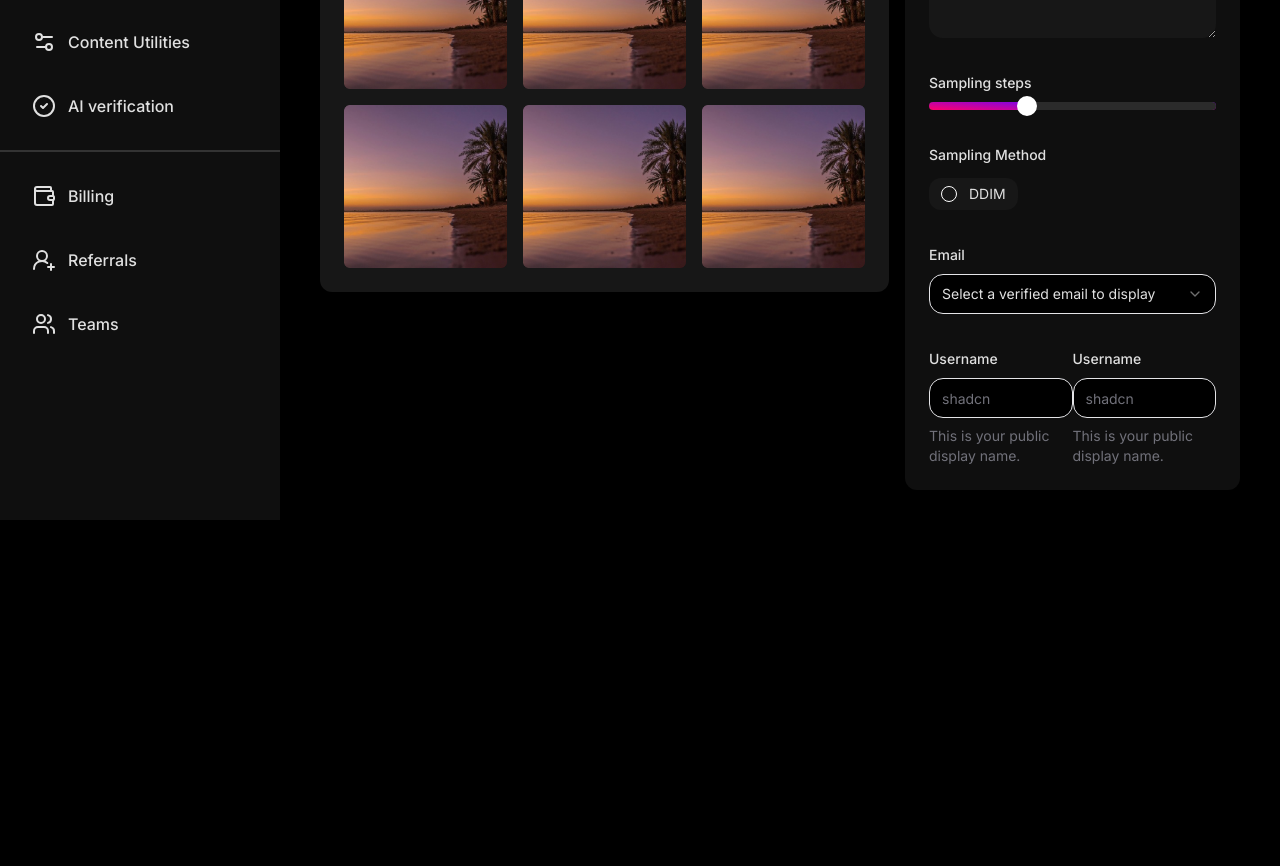
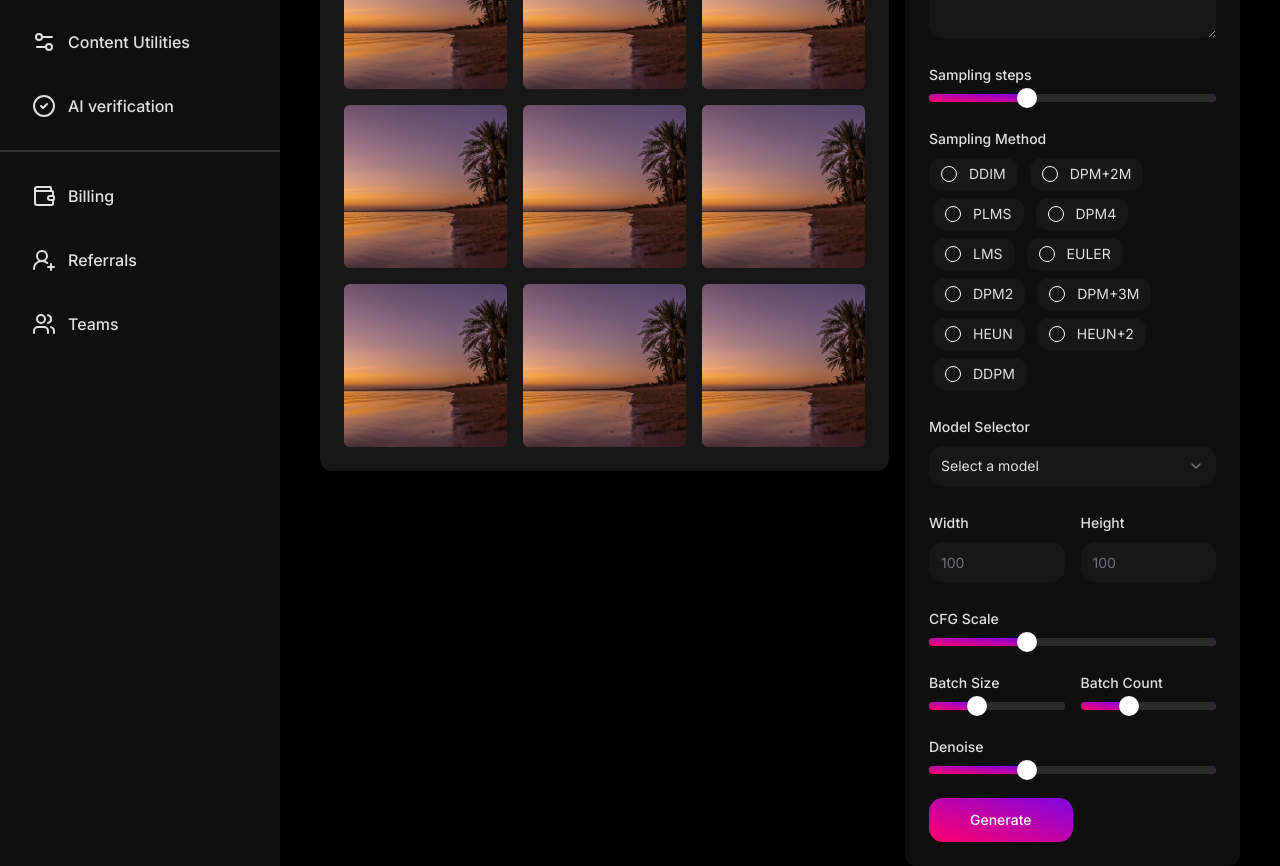
Before and after one commit to ra-kesh/Stupid-AI, a Next.js app: page /generate-image in a window 1280 px wide. Shown: the part 280-1146 px from the top of the page. Before the commit the page ends 800 px from the top, so only its background shows below. Built offline with nearby package versions, Linux system fonts and the light colour scheme.

Commit message:
feat:iniital image generation forn

```diff
--- a/app/(dashboard)/generate-image/_component/ImageGenerationForm.tsx
+++ b/app/(dashboard)/generate-image/_component/ImageGenerationForm.tsx
@@ -14,9 +14,8 @@ import { Textarea } from "@/components/ui/textarea"
 const ImageGenerationForm = () => {
   const form = useForm()
   return (
-    <div className="grid grid-cols-subgrid">
     <Form {...form}>
-        <form onSubmit={form.handleSubmit(() => {})} className="space-y-8">
+      <form onSubmit={form.handleSubmit(() => {})} className="space-y-6">
         <FormField
           control={form.control}
           name="text-prompt"
@@ -55,19 +54,79 @@ const ImageGenerationForm = () => {
           control={form.control}
           name="type"
           render={({ field }) => (
-              <FormItem className="space-y-3">
+            <FormItem className="">
               <FormLabel>Sampling Method</FormLabel>
               <FormControl>
                 <RadioGroup
                   onValueChange={field.onChange}
                   defaultValue={field.value}
-                    className="flex flex-row space-x-1"
+                  className="flex flex-row flex-wrap space-x-1"
                 >
                   <FormItem className="flex items-center space-x-3 space-y-0 rounded-sm bg-card px-3 py-2">
                     <FormControl>
-                        <RadioGroupItem value="all" />
+                      <RadioGroupItem value="ddim" />
                     </FormControl>
                     <FormLabel className="font-normal">DDIM</FormLabel>
+                  </FormItem>
+                  <FormItem className="flex items-center space-x-3 space-y-0 rounded-sm bg-card px-3 py-2">
+                    <FormControl>
+                      <RadioGroupItem value="dpm+2m" />
+                    </FormControl>
+                    <FormLabel className="font-normal">DPM+2M</FormLabel>
+                  </FormItem>
+                  <FormItem className="flex items-center space-x-3 space-y-0 rounded-sm bg-card px-3 py-2">
+                    <FormControl>
+                      <RadioGroupItem value="plms" />
+                    </FormControl>
+                    <FormLabel className="font-normal">PLMS</FormLabel>
+                  </FormItem>
+                  <FormItem className="flex items-center space-x-3 space-y-0 rounded-sm bg-card px-3 py-2">
+                    <FormControl>
+                      <RadioGroupItem value="dpm4" />
+                    </FormControl>
+                    <FormLabel className="font-normal">DPM4</FormLabel>
+                  </FormItem>
+                  <FormItem className="flex items-center space-x-3 space-y-0 rounded-sm bg-card px-3 py-2">
+                    <FormControl>
+                      <RadioGroupItem value="lms" />
+                    </FormControl>
+                    <FormLabel className="font-normal">LMS</FormLabel>
+                  </FormItem>
+                  <FormItem className="flex items-center space-x-3 space-y-0 rounded-sm bg-card px-3 py-2">
+                    <FormControl>
+                      <RadioGroupItem value="euler" />
+                    </FormControl>
+                    <FormLabel className="font-normal">EULER</FormLabel>
+                  </FormItem>
+                  <FormItem className="flex items-center space-x-3 space-y-0 rounded-sm bg-card px-3 py-2">
+                    <FormControl>
+                      <RadioGroupItem value="dpm2" />
+                    </FormControl>
+                    <FormLabel className="font-normal">DPM2</FormLabel>
+                  </FormItem>
+                  <FormItem className="flex items-center space-x-3 space-y-0 rounded-sm bg-card px-3 py-2">
+                    <FormControl>
+                      <RadioGroupItem value="dpm+3m" />
+                    </FormControl>
+                    <FormLabel className="font-normal">DPM+3M</FormLabel>
+                  </FormItem>
+                  <FormItem className="flex items-center space-x-3 space-y-0 rounded-sm bg-card px-3 py-2">
+                    <FormControl>
+                      <RadioGroupItem value="heun" />
+                    </FormControl>
+                    <FormLabel className="font-normal">HEUN</FormLabel>
+                  </FormItem>
+                  <FormItem className="flex items-center space-x-3 space-y-0 rounded-sm bg-card px-3 py-2">
+                    <FormControl>
+                      <RadioGroupItem value="heun+2" />
+                    </FormControl>
+                    <FormLabel className="font-normal">HEUN+2</FormLabel>
+                  </FormItem>
+                  <FormItem className="flex items-center space-x-3 space-y-0 rounded-sm bg-card px-3 py-2">
+                    <FormControl>
+                      <RadioGroupItem value="ddpm" />
+                    </FormControl>
+                    <FormLabel className="font-normal">DDPM</FormLabel>
                   </FormItem>
                 </RadioGroup>
               </FormControl>
@@ -77,20 +136,20 @@ const ImageGenerationForm = () => {
         />
         <FormField
           control={form.control}
-            name="email"
+          name="model"
           render={({ field }) => (
             <FormItem>
-                <FormLabel>Email</FormLabel>
+              <FormLabel>Model Selector</FormLabel>
               <Select onValueChange={field.onChange} defaultValue={field.value}>
                 <FormControl>
-                    <SelectTrigger>
-                      <SelectValue placeholder="Select a verified email to display" />
+                  <SelectTrigger className="border-none bg-card">
+                    <SelectValue placeholder="Select a model" />
                   </SelectTrigger>
                 </FormControl>
                 <SelectContent>
-                    <SelectItem value="m@example.com">m@example.com</SelectItem>
-                    <SelectItem value="m@google.com">m@google.com</SelectItem>
-                    <SelectItem value="m@support.com">m@support.com</SelectItem>
+                  <SelectItem value="model-1">Model One</SelectItem>
+                  <SelectItem value="model-2">Model Two</SelectItem>
+                  <SelectItem value="model-3">Model Three</SelectItem>
                 </SelectContent>
               </Select>
               {/* <FormDescription>
@@ -101,41 +160,126 @@ const ImageGenerationForm = () => {
             </FormItem>
           )}
         />
-          <div className="flex flex-row">
+        <div className="flex flex-row gap-x-4">
           <FormField
             control={form.control}
-              name="username"
+            name="width"
             render={({ field }) => (
               <FormItem className="w-1/2">
-                  <FormLabel>Username</FormLabel>
+                <FormLabel>Width</FormLabel>
                 <FormControl>
-                    <Input placeholder="shadcn" {...field} />
+                  <Input placeholder="100" {...field} className="border-none bg-card" />
                 </FormControl>
-                  <FormDescription>This is your public display name.</FormDescription>
+                {/* <FormDescription>This is your public display name.</FormDescription> */}
                 <FormMessage />
               </FormItem>
             )}
           />
           <FormField
             control={form.control}
-              name="username"
+            name="height"
             render={({ field }) => (
               <FormItem className="w-1/2">
-                  <FormLabel>Username</FormLabel>
+                <FormLabel>Height</FormLabel>
                 <FormControl>
-                    <Input placeholder="shadcn" {...field} />
+                  <Input placeholder="100" {...field} className="border-none bg-card" />
                 </FormControl>
-                  <FormDescription>This is your public display name.</FormDescription>
+                {/* <FormDescription>This is your public display name.</FormDescription> */}
                 <FormMessage />
               </FormItem>
             )}
           />
         </div>
+        <FormField
+          control={form.control}
+          name="cfg-scale"
+          render={({ field }) => (
+            <FormItem>
+              <FormLabel>CFG Scale</FormLabel>
+              <FormControl>
+                <Slider
+                  defaultValue={[33]}
+                  max={100}
+                  step={1}
+                  onChange={field.onChange}
+                  className="bg-gradient-to-bl from-[#7f04e3] to-[#ff006b]"
+                />
+              </FormControl>
+              {/* <FormDescription>This is your public display name.</FormDescription> */}
+              <FormMessage />
+            </FormItem>
+          )}
+        />
+        <div className="flex flex-row gap-x-4">
+          <FormField
+            control={form.control}
+            name="batch-size"
+            render={({ field }) => (
+              <FormItem className="w-1/2">
+                <FormLabel>Batch Size</FormLabel>
+                <FormControl>
+                  <Slider
+                    defaultValue={[33]}
+                    max={100}
+                    step={1}
+                    onChange={field.onChange}
+                    className="bg-gradient-to-bl from-[#7f04e3] to-[#ff006b]"
+                  />
+                </FormControl>
+                {/* <FormDescription>This is your public display name.</FormDescription> */}
+                <FormMessage />
+              </FormItem>
+            )}
+          />
+          <FormField
+            control={form.control}
+            name="batch-count"
+            render={({ field }) => (
+              <FormItem className="w-1/2">
+                <FormLabel>Batch Count</FormLabel>
+                <FormControl>
+                  <Slider
+                    defaultValue={[33]}
+                    max={100}
+                    step={1}
+                    onChange={field.onChange}
+                    className="bg-gradient-to-bl from-[#7f04e3] to-[#ff006b]"
+                  />
+                </FormControl>
+                {/* <FormDescription>This is your public display name.</FormDescription> */}
+                <FormMessage />
+              </FormItem>
+            )}
+          />
+        </div>
+        <FormField
+          control={form.control}
+          name="denoise"
+          render={({ field }) => (
+            <FormItem>
+              <FormLabel>Denoise</FormLabel>
+              <FormControl>
+                <Slider
+                  defaultValue={[33]}
+                  max={100}
+                  step={1}
+                  onChange={field.onChange}
+                  className="bg-gradient-to-bl from-[#7f04e3] to-[#ff006b]"
+                />
+              </FormControl>
+              {/* <FormDescription>This is your public display name.</FormDescription> */}
+              <FormMessage />
+            </FormItem>
+          )}
+        />
+
+        <Button size={"lg"} className=" w-1/2 bg-gradient-to-bl from-[#7f04e3] to-[#ff006b]">
+          Generate
+        </Button>
 
         {/* <Button type="submit">Submit</Button> */}
       </form>
     </Form>
-    </div>
   )
 }
 
--- a/app/(dashboard)/generate-image/page.tsx
+++ b/app/(dashboard)/generate-image/page.tsx
@@ -22,6 +22,11 @@ const GenerateImage = () => {
           <Image src={imagegeneration} alt="generated image" className="lg:col-span-1" />
 
           <Image src={imagegeneration} alt="generated image" className="lg:col-span-1" />
+          <Image src={imagegeneration} alt="generated image" className="lg:col-span-1" />
+
+          <Image src={imagegeneration} alt="generated image" className="lg:col-span-1" />
+
+          <Image src={imagegeneration} alt="generated image" className="lg:col-span-1" />
         </CardContent>
       </Card>
       <Card className=" bg-inherit lg:col-span-3">
--- a/components/ui/radio-group.tsx
+++ b/components/ui/radio-group.tsx
@@ -10,13 +10,7 @@ const RadioGroup = React.forwardRef<
   React.ElementRef<typeof RadioGroupPrimitive.Root>,
   React.ComponentPropsWithoutRef<typeof RadioGroupPrimitive.Root>
 >(({ className, ...props }, ref) => {
-  return (
-    <RadioGroupPrimitive.Root
-      className={cn("grid gap-2", className)}
-      {...props}
-      ref={ref}
-    />
-  )
+  return <RadioGroupPrimitive.Root className={cn("grid gap-2", className)} {...props} ref={ref} />
 })
 RadioGroup.displayName = RadioGroupPrimitive.Root.displayName
 
@@ -28,13 +22,13 @@ const RadioGroupItem = React.forwardRef<
     <RadioGroupPrimitive.Item
       ref={ref}
       className={cn(
-        "aspect-square h-4 w-4 rounded-full border border-primary text-primary ring-offset-background focus:outline-none focus-visible:ring-2 focus-visible:ring-ring focus-visible:ring-offset-2 disabled:cursor-not-allowed disabled:opacity-50",
+        "aspect-square size-4 rounded-full border border-primary text-primary ring-offset-background focus:outline-none focus-visible:ring-2 focus-visible:ring-ring focus-visible:ring-offset-2 disabled:cursor-not-allowed disabled:opacity-50",
         className
       )}
       {...props}
     >
       <RadioGroupPrimitive.Indicator className="flex items-center justify-center">
-        <Circle className="h-2.5 w-2.5 fill-current text-current" />
+        <Circle className="size-2.5 fill-current text-current" />
       </RadioGroupPrimitive.Indicator>
     </RadioGroupPrimitive.Item>
   )
```
Lines whose indentation alone changed are shown as unchanged.
